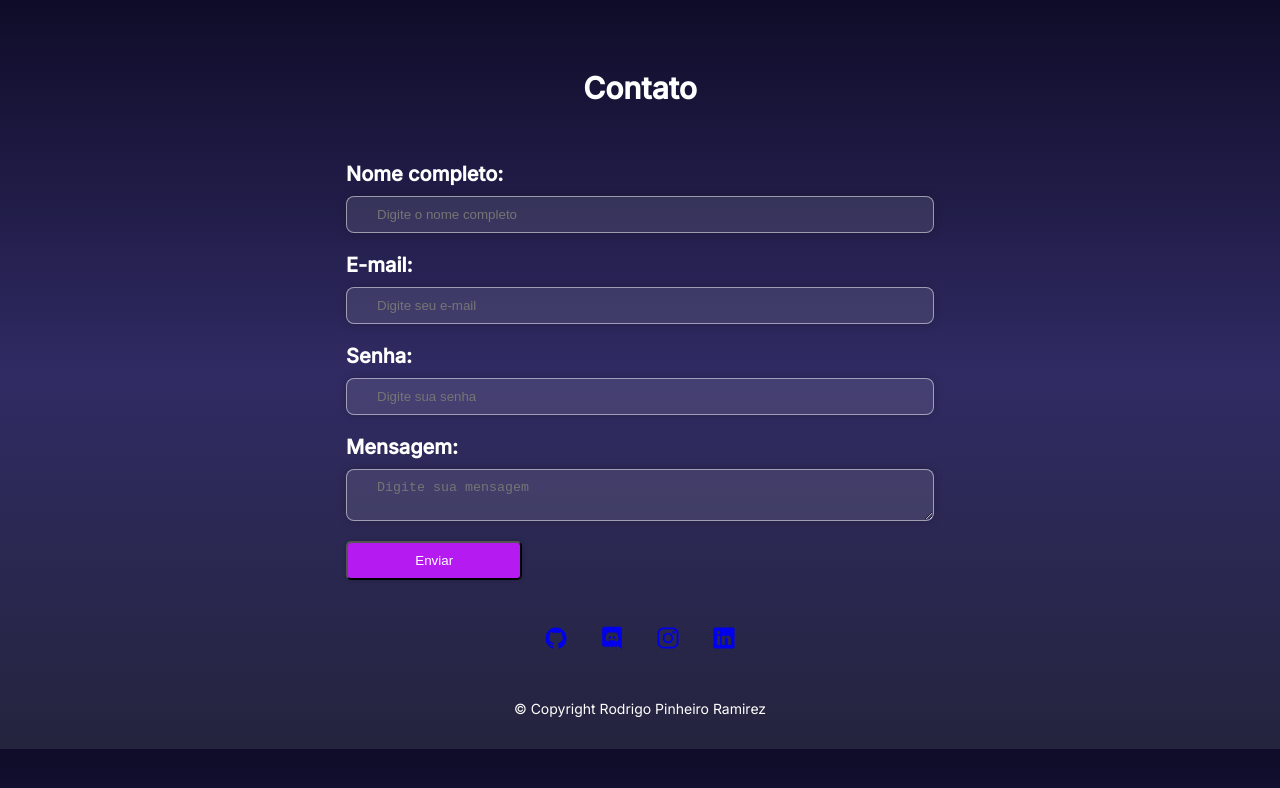
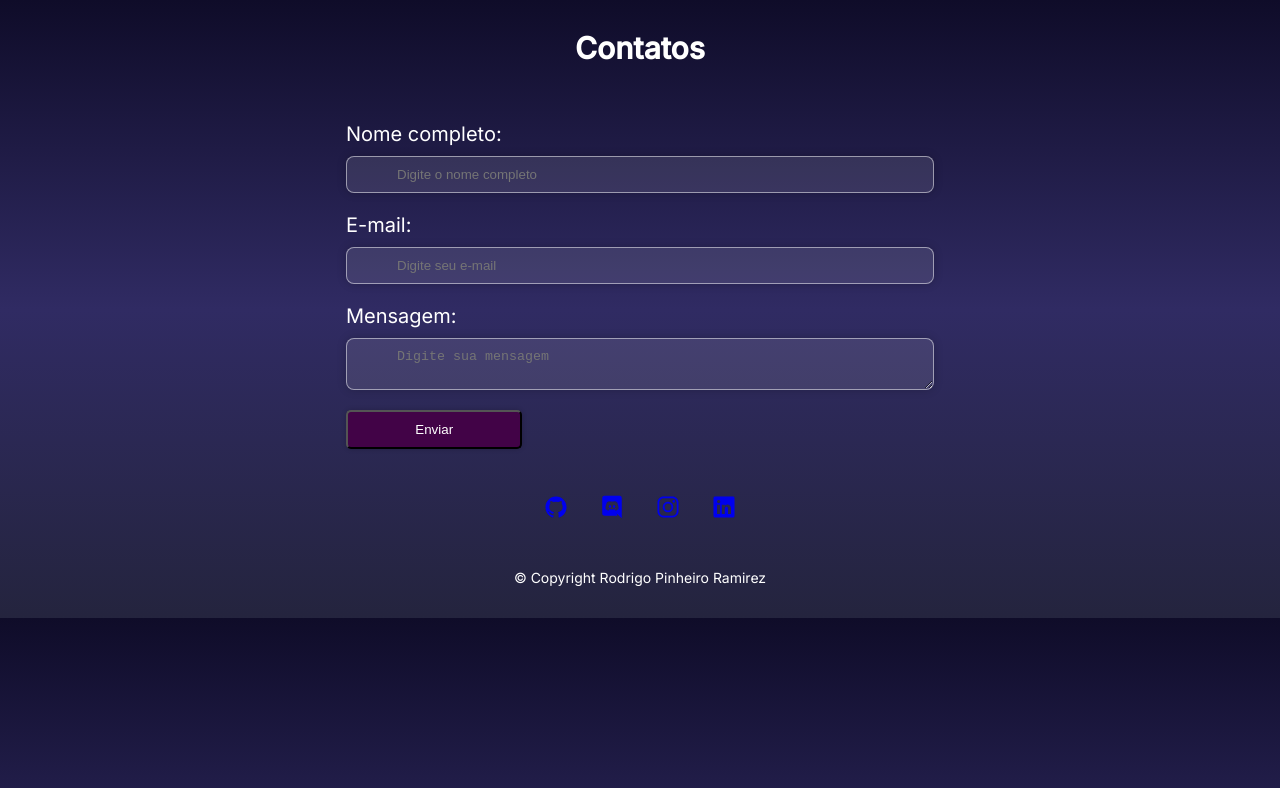
Before and after one commit to RodrigoRamirez1/Contato, a plain HTML site: page index.html in a window 1280 px wide. Drawn offline with nearby package versions, Linux system fonts and the light colour scheme.

Commit message:
add elementos novos

```diff
--- a/estilo.css
+++ b/estilo.css
@@ -6,7 +6,7 @@ body {
 
 h1 {
     text-align: center;
-    padding-top: 50px;
+    padding-top: 10px;
     font-size: 30px;
 	color: white;
 }
@@ -26,7 +26,6 @@ form {
 }
 
 label {
-	font-weight: bold;
 	margin-bottom: 10px;
     font-size: 20px;
 	color: white;
@@ -34,7 +33,6 @@ label {
 
 input[type="text"],
 input[type="email"],
-input[type="password"],
 textarea {
 	padding: 10px 50px;
 	margin-bottom: 20px;
@@ -46,7 +44,7 @@ textarea {
 }
 
 button[type="submit"] {
-	background-color: #b51bf1;
+	background-color: #420347;
 	color: #fff;
 	padding: 10px 5px;
 	border-radius: 5px;
@@ -58,7 +56,7 @@ button[type="submit"] {
 }
 
 button[type="submit"]:hover {
-	background-color: #420347;
+	background-color: #b51bf1;
 }
 
 #social-links {
@@ -87,13 +85,3 @@ button[type="submit"]:hover {
 	font-size: 14px;
 	color: white;
   }
-
-  @media(min-width: 344px){
-	input[type="text"],
-	input[type="email"],
-	input[type="password"],
-	textarea {
-			padding: 10px 30px;
-}
-
-  }
--- a/index.html
+++ b/index.html
@@ -5,13 +5,14 @@
 	<link rel="preconnect" href="https://fonts.gstatic.com" crossorigin>
 	<link href="https://fonts.googleapis.com/css2?family=Inter:wght@400;500&display=swap" rel="stylesheet">
 	<meta charset="UTF-8">
-  <meta http-equiv="X-UA-Compatible" content="IE=edge">
-  <meta name="viewport" content="width=device-width, initial-scale=1.0">
-	<title>Exemplo de Formulário</title>
+  	<meta http-equiv="X-UA-Compatible" content="IE=edge">
+  	<meta name="viewport" content="width=device-width, initial-scale=1.0">
+	<link rel="shortcut icon" href="./assets/favicon.ico" type="image/x-icon">
+	<title>Contatos</title>
 	<link rel="stylesheet" href="estilo.css">
 </head>
 <body>
-    <h1>Contato</h1>
+    <h1>Contatos</h1>
 
 	<div id="container">
 		<form>
@@ -20,9 +21,6 @@
 
 			<label for="email">E-mail:</label>
 			<input type="email" id="email" name="email" placeholder="Digite seu e-mail">
-
-			<label for="senha">Senha:</label>
-			<input type="password" id="senha" name="senha" placeholder="Digite sua senha">
 
 			<label for="mensagem">Mensagem:</label>
 			<textarea id="mensagem" name="mensagem" placeholder="Digite sua mensagem"></textarea>
```
Also changed, not shown: assets/favicon.ico (added).
